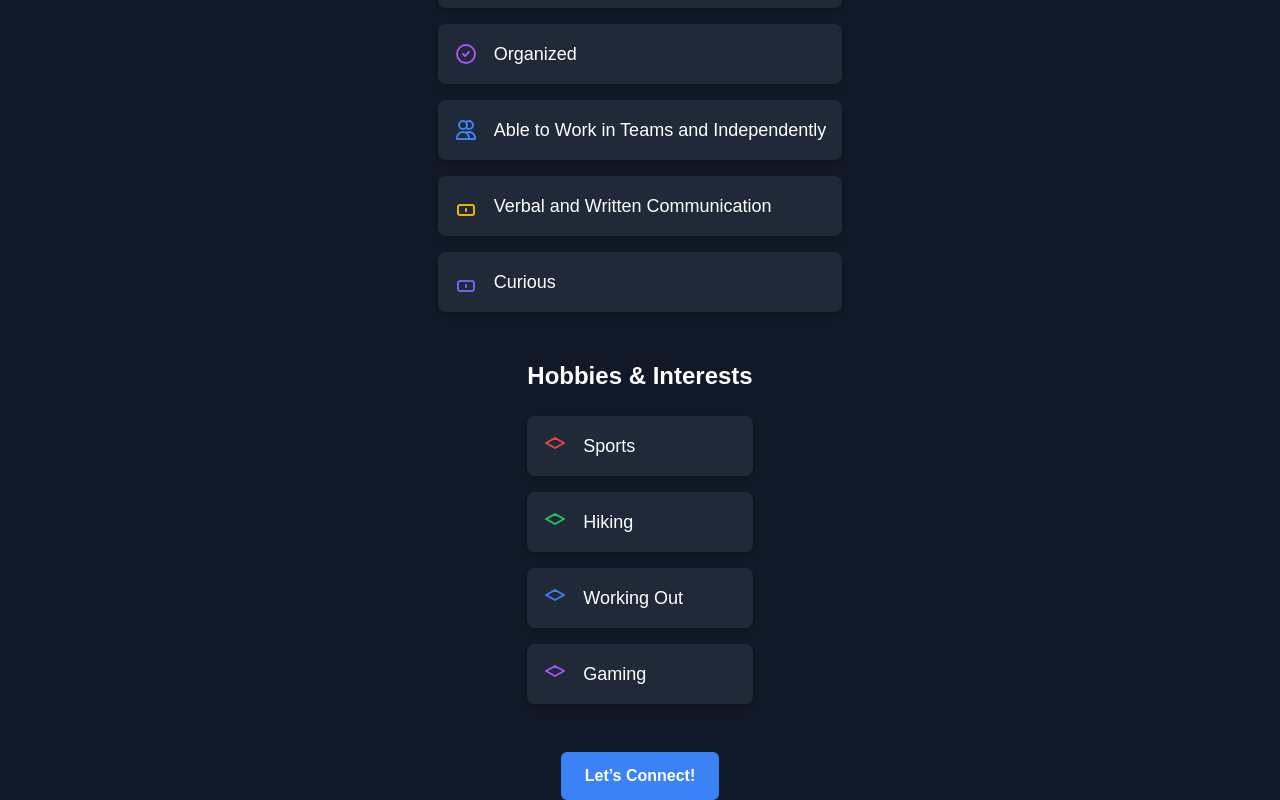
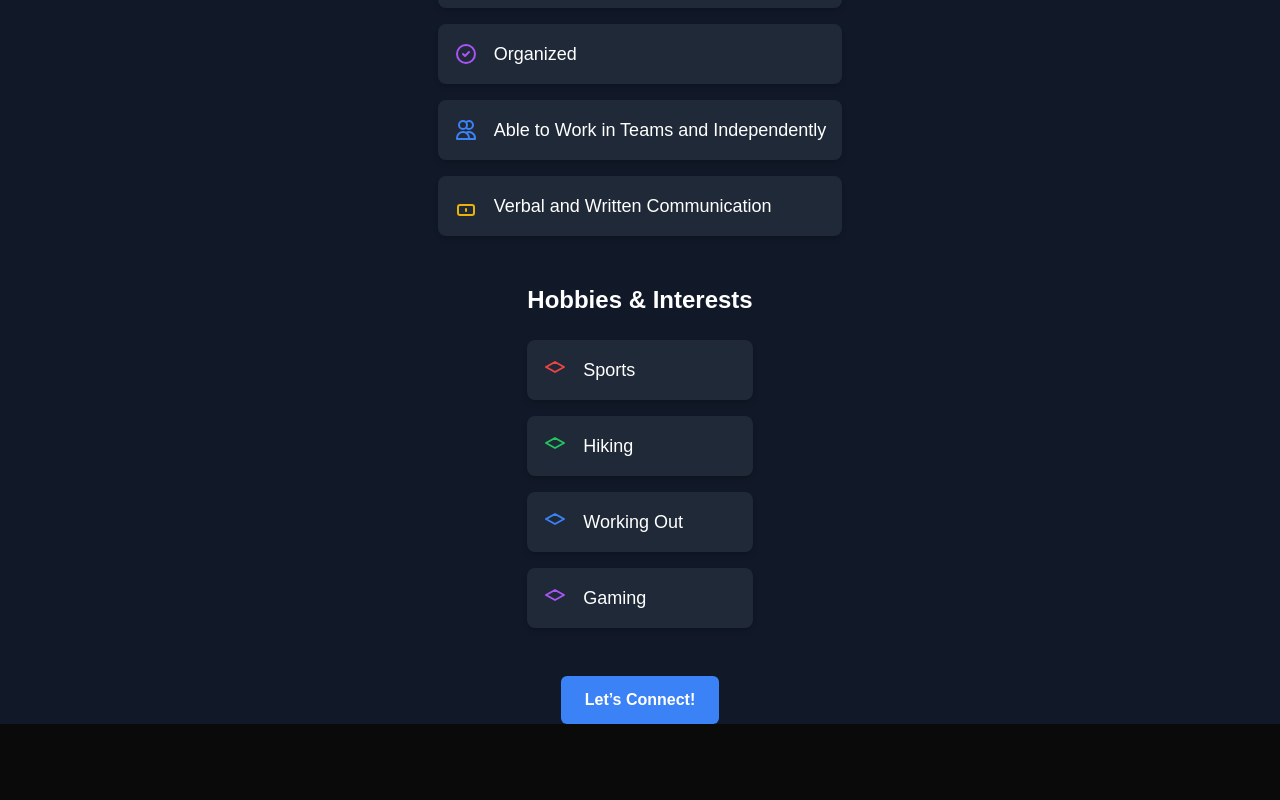
Before and after one commit to sheham14/portfolioo, a Next.js app: page /about in a window 1280 px wide. Shown: the part 1263-2063 px from the top of the page. After the commit the page ends 1987 px from the top, so only its background shows below. Built offline with nearby package versions, Linux system fonts and the light colour scheme.

Commit message:
Added descriptions to About section.

```diff
--- a/src/app/about/page.tsx
+++ b/src/app/about/page.tsx
@@ -597,8 +597,8 @@ export default function About() {
                 <span className="text-lg font-medium text-white">Adaptable</span>
               </summary>
               <div className="mt-2 text-gray-400">
-                <p>Where I Developed It: [Fill in details]</p>
-                <p>How I Use It: [Fill in details]</p>
+                <p>I realized during my work terms that I could learn new frameworks and software quickly.
+                    Especially during my time at PAL Aerospace where I had to learn Angular which was one of the hardest frameworks to work with.</p>
               </div>
             </details>
 
@@ -622,8 +622,10 @@ export default function About() {
                 <span className="text-lg font-medium text-white">Organized</span>
               </summary>
               <div className="mt-2 text-gray-400">
-                <p>Where I Developed It: [Fill in details]</p>
-                <p>How I Use It: [Fill in details]</p>
+                <p>Being organized has helped me always complete my projects on time and be a reliable teammate.
+                    Whether its an in-class group project or my part-time job as a supervisor,
+                    I ensure my work is presentable and readable for others.  </p>
+
               </div>
               </details>
 
@@ -647,8 +649,8 @@ export default function About() {
     <span className="text-lg font-medium text-white">Able to Work in Teams and Independently</span>
   </summary>
   <div className="mt-2 text-gray-400">
-    <p>Where I Developed It: [Fill in details]</p>
-    <p>How I Use It: [Fill in details]</p>
+    <p>I was fortunate enough to be able to work in both formats of projects and understand my strentgths ands weaknesses.
+        Doing multiple projects of each type has helped me amend my shortcomings.</p>
   </div>
 </details>
 
@@ -672,33 +674,7 @@ export default function About() {
     <span className="text-lg font-medium text-white">Verbal and Written Communication</span>
   </summary>
   <div className="mt-2 text-gray-400">
-    <p>Where I Developed It: [Fill in details]</p>
-    <p>How I Use It: [Fill in details]</p>
-  </div>
-</details>
-
-{/* Curious */}
-<details className="group bg-gray-800 p-4 rounded-lg shadow-md flex items-center space-x-4 cursor-pointer">
-  <summary className="flex items-center space-x-4">
-    <svg
-      xmlns="http://www.w3.org/2000/svg"
-      className="h-6 w-6 text-indigo-500"
-      fill="none"
-      viewBox="0 0 24 24"
-      stroke="currentColor"
-    >
-      <path
-        strokeLinecap="round"
-        strokeLinejoin="round"
-        strokeWidth={2}
-        d="M12 15v2m-6 4h12a2 2 0 002-2v-6a2 2 0 00-2-2H6a2 2 0 00-2 2v6a2 2 0 002 2z"
-      />
-    </svg>
-    <span className="text-lg font-medium text-white">Curious</span>
-  </summary>
-  <div className="mt-2 text-gray-400">
-    <p>Where I Developed It: [Fill in details]</p>
-    <p>How I Use It: [Fill in details]</p>
+    <p>Although I was extremely introverted at first, working on team projects more often and working a retail job has helped me become a proficient communicator.</p>
   </div>
 </details>
 </div>
@@ -733,8 +709,7 @@ transition={{ duration: 1, delay: 1 }}
     <span className="text-lg font-medium text-white">Sports</span>
   </summary>
   <div className="mt-2 text-gray-400">
-    <p>Why I Enjoy It: [Fill in details]</p>
-    <p>Notable Experience: [Fill in details]</p>
+    <p>I enjoy playing a variety of sports such as soccer, cricket, and badminton.</p>
   </div>
 </details>
 
@@ -758,8 +733,8 @@ transition={{ duration: 1, delay: 1 }}
     <span className="text-lg font-medium text-white">Hiking</span>
   </summary>
   <div className="mt-2 text-gray-400">
-    <p>Why I Enjoy It: [Fill in details]</p>
-    <p>Notable Experience: [Fill in details]</p>
+    <p>I fell in love with hiking after coming to Canada. It is impossible not to go on hikes with such beautful trails in Newfoundland.
+         I wish the summers were longer so i could hike more.</p>
   </div>
 </details>
 
@@ -783,8 +758,7 @@ transition={{ duration: 1, delay: 1 }}
     <span className="text-lg font-medium text-white">Working Out</span>
   </summary>
   <div className="mt-2 text-gray-400">
-    <p>Why I Enjoy It: [Fill in details]</p>
-    <p>Notable Experience: [Fill in details]</p>
+    <p>I have been a fitness enthusiast since high-school. Starting my mornings at the gym keeps me fresh throughout the day.</p>
   </div>
 </details>
 
@@ -808,8 +782,9 @@ transition={{ duration: 1, delay: 1 }}
     <span className="text-lg font-medium text-white">Gaming</span>
   </summary>
   <div className="mt-2 text-gray-400">
-    <p>Why I Enjoy It: [Fill in details]</p>
-    <p>Notable Experience: [Fill in details]</p>
+    <p>I used to be an avid gamer during my teens. Although work and academics have kept me busy mostly,
+        I still enjoy an occasional gaming session to take a break from the hustle.</p>
+
   </div>
 </details>
 </div>
```
